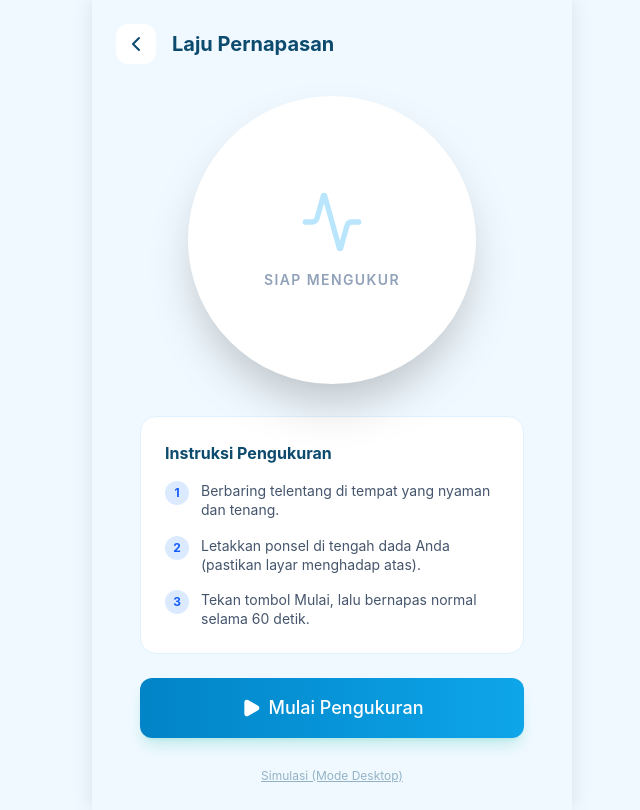
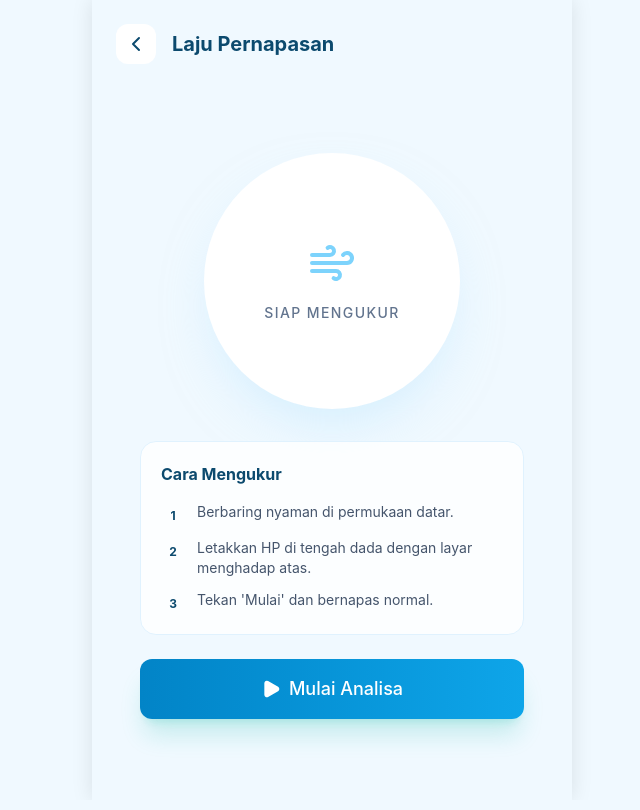
Before and after one commit to primeell/RAHHHHHHH, a React (Vite) app in the folder respiscan-app/: page /measure-breath in a window 1280 px wide. Shown: the whole page, without its empty margins (308-948 px from the left). Built offline with nearby package versions, Linux system fonts and the light colour scheme.

Commit message:
update motion sensor ui

```diff
--- a/respiscan-app/src/pages/MotionMeasure.jsx
+++ b/respiscan-app/src/pages/MotionMeasure.jsx
@@ -1,61 +1,101 @@
 import React, { useState, useEffect, useRef } from 'react';
 import { useNavigate } from 'react-router-dom';
-import { ChevronLeft, Play, RefreshCw, Activity } from 'lucide-react';
+import { ChevronLeft, Play, RefreshCw, Wind } from 'lucide-react';
 import Button from '../components/Button';
 import { useTheme } from '../context/ThemeContext';
 
 const MotionMeasure = () => {
     const navigate = useNavigate();
     const { isDarkMode } = useTheme();
+
+    // State
     const [isMeasuring, setIsMeasuring] = useState(false);
     const [timeLeft, setTimeLeft] = useState(60);
     const [breaths, setBreaths] = useState(0);
     const [isComplete, setIsComplete] = useState(false);
     const [error, setError] = useState(null);
-    const [accParams, setAccParams] = useState({ x: 0, y: 0, z: 0 });
+    const [breathDetected, setBreathDetected] = useState(false); // For UI animation
 
-    // Algorithm parameters
-    const lastZ = useRef(0);
-    const trend = useRef(0); // 1 = up, -1 = down
-    const threshold = 0.2; // Sensitivity for breath detection
+    // Refs for algorithm
+    const lastZ = useRef(null);
+    const lastTimestamp = useRef(0);
+    const peakCount = useRef(0);
+    const valleyCount = useRef(0);
+    const isInhale = useRef(false);
 
+    // Timer Effect
     useEffect(() => {
         let timer;
         if (isMeasuring && timeLeft > 0) {
             timer = setInterval(() => {
                 setTimeLeft((prev) => prev - 1);
             }, 1000);
-        } else if (timeLeft === 0) {
+        } else if (timeLeft === 0 && isMeasuring) {
             finishMeasurement();
         }
         return () => clearInterval(timer);
     }, [isMeasuring, timeLeft]);
 
-    const handleMotion = (event) => {
+    // Motion Sensor Effect
+    useEffect(() => {
         if (!isMeasuring) return;
 
-        const { x, y, z } = event.accelerationIncludingGravity || { x: 0, y: 0, z: 0 };
-        setAccParams({ x, y, z });
+        const handleMotion = (event) => {
+            const now = Date.now();
+            // Sampling rate limit (e.g., ~20Hz is enough for breathing)
+            if (now - lastTimestamp.current < 50) return;
 
-        // Simple peak detection logic for chest rise/fall (z-axis usually)
-        // This is a basic simplified algorithm for demonstration
-        const delta = Math.abs(z - lastZ.current);
+            // Get Z-axis acceleration (including gravity)
+            // On chest (lying down), Z changes as chest rises/falls.
+            const z = event.accelerationIncludingGravity ? event.accelerationIncludingGravity.z : 0;
 
-        if (delta > threshold) {
-            // Check for direction change
-            const currentTrend = z > lastZ.current ? 1 : -1;
+            if (lastZ.current === null) {
+                lastZ.current = z;
+                lastTimestamp.current = now;
+                return;
+            }
 
-            if (trend.current !== 0 && currentTrend !== trend.current) {
-                // Direction changed, count as half breath (inhale or exhale peak)
-                // We count full cycles in a real app, here we increment on "inhale" starts roughly
-                if (currentTrend === 1) {
+            // Smoothing (simple low-pass filter)
+            // Alpha determines how much weight to give to the new value vs old (0.1 = very smooth, 0.9 = responsive)
+            const alpha = 0.2;
+            const smoothedZ = lastZ.current + alpha * (z - lastZ.current);
+
+            // Breath Detection Algorithm (Zero-crossing / Peak detection inspired)
+            // We look for significant changes in direction.
+            const delta = smoothedZ - lastZ.current;
+            const threshold = 0.05; // Sensitivity threshold for change
+
+            // Detect phase change
+            if (Math.abs(delta) > threshold) {
+                if (delta > 0 && !isInhale.current) {
+                    // Transition to Inhale (Upward movement)
+                    isInhale.current = true;
+                    // Visualize breath start
+                    setBreathDetected(true);
+                    setTimeout(() => setBreathDetected(false), 1000);
+                } else if (delta < 0 && isInhale.current) {
+                    // Transition to Exhale (Downward movement)
+                    isInhale.current = false;
+                    // Count a full cycle when moving from inhale to exhale (peak reached)
                     setBreaths(prev => prev + 1);
                 }
             }
-            trend.current = currentTrend;
+
+            lastZ.current = smoothedZ;
+            lastTimestamp.current = now;
+        };
+
+        // Attach listener
+        if (typeof DeviceMotionEvent !== 'undefined') {
+            window.addEventListener('devicemotion', handleMotion);
         }
-        lastZ.current = z;
+
+        return () => {
+            if (typeof DeviceMotionEvent !== 'undefined') {
+                window.removeEventListener('devicemotion', handleMotion);
+            }
         };
+    }, [isMeasuring]);
 
     const startMeasurement = () => {
         setIsComplete(false);
@@ -63,30 +103,36 @@ const MotionMeasure = () => {
         setTimeLeft(60);
         setError(null);
 
+        // Reset refs
+        lastZ.current = null;
+        lastTimestamp.current = 0;
+        isInhale.current = false;
+
         if (typeof DeviceMotionEvent !== 'undefined' && typeof DeviceMotionEvent.requestPermission === 'function') {
-            // iOS 13+ requires permission
+            // iOS 13+ requires user interaction for permission
             DeviceMotionEvent.requestPermission()
                 .then(response => {
                     if (response === 'granted') {
                         setIsMeasuring(true);
-                        window.addEventListener('devicemotion', handleMotion);
                     } else {
-                        setError("Permission denied");
+                        setError("Izin sensor gerak ditolak. Mohon izinkan untuk menggunakan fitur ini.");
                     }
                 })
-                .catch(e => setError("Error requesting permission: " + e.message));
+                .catch(e => setError("Gagal meminta izin sensor: " + e.message));
         } else if ('DeviceMotionEvent' in window) {
-            // Non-iOS 13+ devices
+            // Non-iOS or older devices
             setIsMeasuring(true);
-            window.addEventListener('devicemotion', handleMotion);
         } else {
-            setError("Device motion not supported on this device.");
+            // Fallback / Not supported
+            // For testing/desktop, we can allow simulation or show error
+            // setError("Sensor gerak tidak didukung di perangkat ini.");
+            // Allow testing on desktop with simulation button instead of blocking
+            setIsMeasuring(true); // Allow entering state for simulation
         }
     };
 
     const stopMeasurement = () => {
         setIsMeasuring(false);
-        window.removeEventListener('devicemotion', handleMotion);
     };
 
     const finishMeasurement = () => {
@@ -108,26 +154,12 @@ const MotionMeasure = () => {
         }
     };
 
-    // Simulation for desktop testing
+    // Simulation for debugging/desktop
     const simulateBreath = () => {
-        if (!isMeasuring) {
-            setIsMeasuring(true);
-            setTimeLeft(60);
-            setBreaths(0);
-            setIsComplete(false);
-        }
-
-        // Simulates a breath every ~4 seconds (15 breaths/min)
-        const simInterval = setInterval(() => {
-            setBreaths(b => b + 1);
-        }, 4000);
-
-        setTimeout(() => {
-            clearInterval(simInterval);
-            if (isMeasuring) { // Check if not manually stopped
-                // Logic handled by timer effect, but force consistent state here if needed
-            }
-        }, 60000);
+        // Manual increment triggers visual for testing
+        setBreaths(prev => prev + 1);
+        setBreathDetected(true);
+        setTimeout(() => setBreathDetected(false), 800);
     };
 
     return (
@@ -142,121 +174,131 @@ const MotionMeasure = () => {
                 <h1 className="text-xl font-bold ml-4">Laju Pernapasan</h1>
             </header>
 
-            <main className="flex-1 flex flex-col items-center justify-center space-y-8">
-                {/* Dynamic Visualizer Area */}
-                <div className={`relative w-72 h-72 rounded-full flex items-center justify-center mb-8 transition-all duration-500 ${isMeasuring ? 'scale-110' : 'scale-100'} ${isDarkMode ? 'bg-slate-800 shadow-[0_0_50px_rgba(16,185,129,0.1)]' : 'bg-white shadow-2xl'}`}>
+            <main className="flex-1 flex flex-col items-center justify-center space-y-8 relative">
 
-                    {/* Ring Animations */}
+                {/* Main Visualization Circle */}
+                <div className="relative flex items-center justify-center">
+
+                    {/* Outer Rings (Breathing Animation) */}
                     {isMeasuring && (
                         <>
-                            <div className="absolute inset-0 rounded-full border-4 border-medical-teal-500/30 animate-ping-slow"></div>
-                            <div className="absolute inset-4 rounded-full border-2 border-medical-teal-500/20 animate-pulse"></div>
+                            {/* Base pulsing ring */}
+                            <div className={`absolute w-64 h-64 rounded-full border-2 opacity-20 animate-ping-slow ${isDarkMode ? 'border-medical-teal-400' : 'border-medical-teal-600'}`}></div>
+
+                            {/* Dynamic ring reacting to breath detection */}
+                            <div className={`absolute w-64 h-64 rounded-full border-4 transition-all duration-700 ease-in-out ${breathDetected ? 'scale-110 opacity-50 border-medical-teal-400' : 'scale-100 opacity-20 border-slate-400'}`}></div>
                         </>
                     )}
 
-                    {/* Central Content */}
-                    <div className="z-10 text-center flex flex-col items-center">
-                        {isMeasuring ? (
-                            <>
-                                <div className="flex items-end h-16 space-x-1 mb-4">
-                                    {/* Simulated Wave Bars */}
-                                    {[...Array(5)].map((_, i) => (
-                                        <div
-                                            key={i}
-                                            className="w-2 bg-medical-teal-500 rounded-full animate-wave"
-                                            style={{
-                                                height: `${20 + Math.random() * 40}px`,
-                                                animationDelay: `${i * 0.1}s`
-                                            }}
-                                        ></div>
-                                    ))}
+                    {/* Central Display */}
+                    <div className={`relative z-10 w-64 h-64 rounded-full flex flex-col items-center justify-center shadow-2xl transition-all duration-500 ${isDarkMode ? 'bg-slate-800 shadow-slate-900/50' : 'bg-white shadow-hospital-blue-200/50'}`}>
+
+                        {!isMeasuring && !isComplete && (
+                            <div className="text-center p-6 animate-fade-in">
+                                <Wind size={48} className={`mx-auto mb-4 ${isDarkMode ? 'text-slate-500' : 'text-hospital-blue-300'}`} />
+                                <p className={`text-sm font-medium uppercase tracking-widest ${isDarkMode ? 'text-slate-400' : 'text-slate-500'}`}>Siap Mengukur</p>
                             </div>
-                                <h1 className="text-6xl font-bold tabular-nums tracking-tighter text-medical-teal-500">{timeLeft}</h1>
-                                <p className={`text-xs uppercase tracking-widest mt-2 font-semibold ${isDarkMode ? 'text-slate-400' : 'text-slate-500'}`}>Detik Tersisa</p>
-                            </>
-                        ) : (
-                            <>
-                                <Activity size={64} className={`mb-4 ${isDarkMode ? 'text-slate-600' : 'text-hospital-blue-200'}`} />
-                                <p className={`text-sm font-semibold uppercase tracking-widest ${isDarkMode ? 'text-slate-500' : 'text-slate-400'}`}>Siap Mengukur</p>
-                            </>
+                        )}
+
+                        {isMeasuring && (
+                            <div className="text-center animate-fade-in">
+                                <div className="flex flex-col items-center">
+                                    <span className="text-6xl font-bold tabular-nums text-medical-teal-500">
+                                        {timeLeft}
+                                    </span>
+                                    <span className={`text-xs uppercase tracking-widest font-semibold mt-2 ${isDarkMode ? 'text-slate-500' : 'text-slate-400'}`}>
+                                        Detik
+                                    </span>
+                                </div>
+                                <div className="mt-6 flex items-center justify-center gap-2">
+                                    <div className={`w-2 h-2 rounded-full transition-all ${breathDetected ? 'bg-medical-teal-500 scale-150' : 'bg-slate-300'}`}></div>
+                                    <span className={`text-sm font-medium ${isDarkMode ? 'text-slate-300' : 'text-slate-600'}`}>
+                                        {breaths} Napas
+                                    </span>
+                                </div>
+                            </div>
+                        )}
+
+                        {isComplete && (
+                            <div className="text-center animate-fade-in">
+                                <p className="text-sm opacity-60 mb-1">Hasil Anda</p>
+                                <h2 className="text-5xl font-bold text-medical-teal-500 mb-2">{breaths}</h2>
+                                <p className="text-sm font-medium opacity-60">BPM</p>
+                            </div>
                         )}
                     </div>
                 </div>
 
-                {/* Status / Instructions */}
+                {/* Instructions / Controls */}
+                <div className="w-full max-w-sm z-20">
                     {!isMeasuring && !isComplete && (
-                    <div className="w-full max-w-sm space-y-6">
-                        {/* Steps Card */}
-                        <div className={`p-6 rounded-2xl border transition-colors ${isDarkMode ? 'bg-slate-800/50 border-slate-700' : 'bg-white border-hospital-blue-100'}`}>
-                            <h3 className={`font-bold mb-4 ${isDarkMode ? 'text-white' : 'text-hospital-blue-900'}`}>Instruksi Pengukuran</h3>
-                            <ul className="space-y-4">
-                                <li className="flex items-start gap-3">
-                                    <div className="w-6 h-6 rounded-full bg-blue-100 text-blue-600 flex items-center justify-center text-xs font-bold shrink-0">1</div>
-                                    <p className={`text-sm leading-snug ${isDarkMode ? 'text-slate-300' : 'text-slate-600'}`}>Berbaring telentang di tempat yang nyaman dan tenang.</p>
-                                </li>
-                                <li className="flex items-start gap-3">
-                                    <div className="w-6 h-6 rounded-full bg-blue-100 text-blue-600 flex items-center justify-center text-xs font-bold shrink-0">2</div>
-                                    <p className={`text-sm leading-snug ${isDarkMode ? 'text-slate-300' : 'text-slate-600'}`}>Letakkan ponsel di tengah dada Anda (pastikan layar menghadap atas).</p>
-                                </li>
-                                <li className="flex items-start gap-3">
-                                    <div className="w-6 h-6 rounded-full bg-blue-100 text-blue-600 flex items-center justify-center text-xs font-bold shrink-0">3</div>
-                                    <p className={`text-sm leading-snug ${isDarkMode ? 'text-slate-300' : 'text-slate-600'}`}>Tekan tombol Mulai, lalu bernapas normal selama 60 detik.</p>
-                                </li>
-                            </ul>
+                        <div className="space-y-6 animate-slide-up">
+                            <div className={`p-5 rounded-2xl border ${isDarkMode ? 'bg-slate-800/50 border-slate-700' : 'bg-white/80 border-hospital-blue-100'}`}>
+                                <h3 className={`font-bold mb-4 ${isDarkMode ? 'text-white' : 'text-hospital-blue-900'}`}>Cara Mengukur</h3>
+                                <div className="space-y-3">
+                                    <div className="flex gap-3">
+                                        <span className="flex-shrink-0 w-6 h-6 rounded-full bg-medical-teal-100 text-medical-teal-700 flex items-center justify-center text-xs font-bold transform translate-y-0.5">1</span>
+                                        <p className={`text-sm ${isDarkMode ? 'text-slate-300' : 'text-slate-600'}`}>Berbaring nyaman di permukaan datar.</p>
+                                    </div>
+                                    <div className="flex gap-3">
+                                        <span className="flex-shrink-0 w-6 h-6 rounded-full bg-medical-teal-100 text-medical-teal-700 flex items-center justify-center text-xs font-bold transform translate-y-0.5">2</span>
+                                        <p className={`text-sm ${isDarkMode ? 'text-slate-300' : 'text-slate-600'}`}>Letakkan HP di tengah dada dengan layar menghadap atas.</p>
+                                    </div>
+                                    <div className="flex gap-3">
+                                        <span className="flex-shrink-0 w-6 h-6 rounded-full bg-medical-teal-100 text-medical-teal-700 flex items-center justify-center text-xs font-bold transform translate-y-0.5">3</span>
+                                        <p className={`text-sm ${isDarkMode ? 'text-slate-300' : 'text-slate-600'}`}>Tekan 'Mulai' dan bernapas normal.</p>
+                                    </div>
+                                </div>
                             </div>
 
-                        <Button onClick={startMeasurement} className="w-full py-4 text-lg shadow-lg shadow-medical-teal-500/20">
-                            <Play className="mr-2 w-5 h-5 fill-current" /> Mulai Pengukuran
+                            <Button onClick={startMeasurement} className="w-full py-4 text-lg shadow-xl shadow-medical-teal-500/20 hover:scale-[1.02] transition-transform">
+                                <Play className="mr-2 w-5 h-5 fill-current" /> Mulai Analisa
                             </Button>
 
-                        {/* Fallback for desktop */}
-                        <button onClick={simulateBreath} className="w-full text-center text-xs underline opacity-40 hover:opacity-100">
-                            Simulasi (Mode Desktop)
-                        </button>
+                            {/* Simulation control for testing in browser if needed */}
+                            {/* <button onClick={() => { setIsMeasuring(true); setInterval(simulateBreath, 4000); }} className="mx-auto block text-xs opacity-30 hover:opacity-100">Simulate</button> */}
                         </div>
                     )}
 
                     {isMeasuring && (
-                    <div className="text-center w-full max-w-xs animate-fade-in">
-                        <div className={`p-4 rounded-xl mb-6 border ${isDarkMode ? 'bg-slate-800/50 border-slate-700' : 'bg-white border-blue-100'}`}>
-                            <p className={`text-xs font-mono mb-2 ${isDarkMode ? 'text-slate-500' : 'text-slate-400'}`}>SENSOR MOTION DETECTED</p>
-                            <div className="flex justify-center gap-4 text-xs font-mono">
-                                <span className="text-red-400">X: {accParams.x.toFixed(2)}</span>
-                                <span className="text-green-400">Y: {accParams.y.toFixed(2)}</span>
-                                <span className="text-blue-400">Z: {accParams.z.toFixed(2)}</span>
+                        <div className="animate-fade-in text-center">
+                            <p className={`text-sm mb-6 ${isDarkMode ? 'text-slate-400' : 'text-hospital-blue-700'}`}>
+                                Tetap tenang, jangan bicara...
+                            </p>
+                            <Button variant="danger" onClick={() => { setIsMeasuring(false); setTimeLeft(60); }} className="w-full opacity-80 hover:opacity-100">
+                                Batalkan
+                            </Button>
+
+                            {/* Hidden Simulation Trigger for Desktop Testing */}
+                            <div className="mt-8 opacity-0 hover:opacity-100 transition-opacity">
+                                <button onClick={simulateBreath} className="text-xs bg-gray-200 px-2 py-1 rounded">Simulate Breath (+1)</button>
                             </div>
-                        </div>
-                        <p className={`text-sm mb-6 ${isDarkMode ? 'text-slate-400' : 'text-hospital-blue-600'}`}>
-                            Bernapaslah dengan santai...
-                        </p>
-                        <Button variant="danger" onClick={finishMeasurement} className="w-full opacity-80 hover:opacity-100">
-                            Berhenti
-                        </Button>
                         </div>
                     )}
 
                     {isComplete && (
-                    <div className="w-full max-w-xs space-y-4 animate-fade-in">
-                        <div className={`p-4 rounded-xl text-center ${isDarkMode ? 'bg-slate-800' : 'bg-white shadow'}`}>
-                            <p className="text-sm opacity-60">Hasil</p>
-                            <p className="text-xl font-bold text-medical-teal-500">{breaths} bpm</p>
-                            <p className="text-xs mt-1">Rentang normal: 12-20 bpm</p>
+                        <div className="space-y-4 animate-slide-up">
+                            <div className={`p-4 rounded-xl text-center border ${isDarkMode ? 'bg-slate-800/50 border-slate-700' : 'bg-white border-blue-50'}`}>
+                                <p className={`text-sm ${isDarkMode ? 'text-slate-400' : 'text-slate-500'}`}>
+                                    Normal dewasa: <span className="font-bold text-medical-teal-500">12-20 bpm</span>
+                                </p>
                             </div>
                             <Button onClick={() => navigate('/dashboard')} className="w-full">
-                            Kembali ke Beranda
+                                Selesai
                             </Button>
                             <Button variant="secondary" onClick={() => { setIsComplete(false); setBreaths(0); setTimeLeft(60); }} className="w-full">
-                            <RefreshCw className="mr-2 w-5 h-5" /> Coba Lagi
+                                <RefreshCw className="mr-2 w-5 h-5" /> Ukur Ulang
                             </Button>
                         </div>
                     )}
 
                     {error && (
-                    <div className="p-4 bg-red-100 text-red-700 rounded-xl text-sm max-w-xs text-center">
+                        <div className="mt-4 p-4 bg-red-100 text-red-700 rounded-xl text-sm border border-red-200 animate-shake">
+                            <p className="font-bold mb-1">Error</p>
                             {error}
-                        <button onClick={simulateBreath} className="block mx-auto mt-2 underline font-bold">Try Simulation</button>
                         </div>
                     )}
+                </div>
             </main>
         </div>
     );
```
Lines whose indentation alone changed are shown as unchanged.
